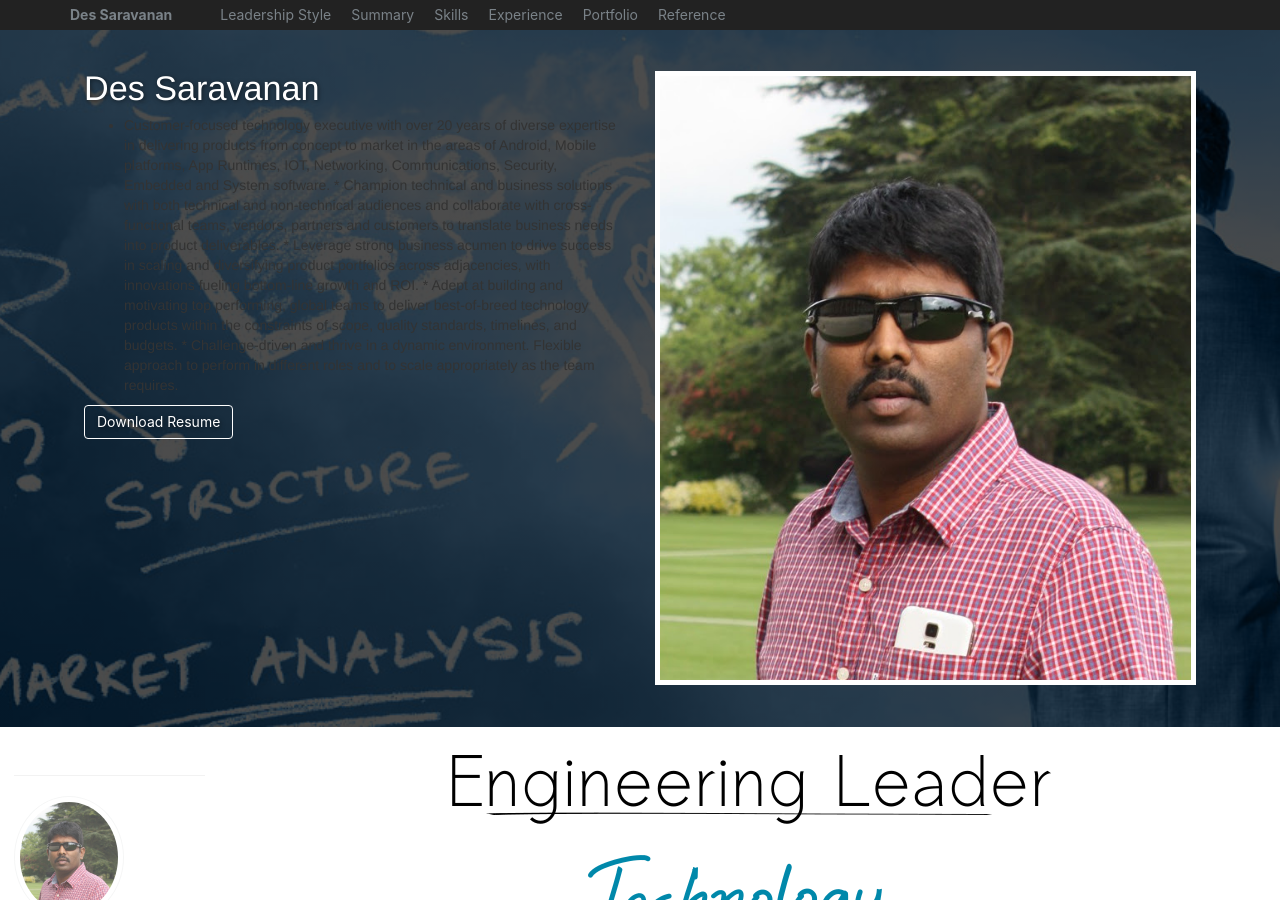
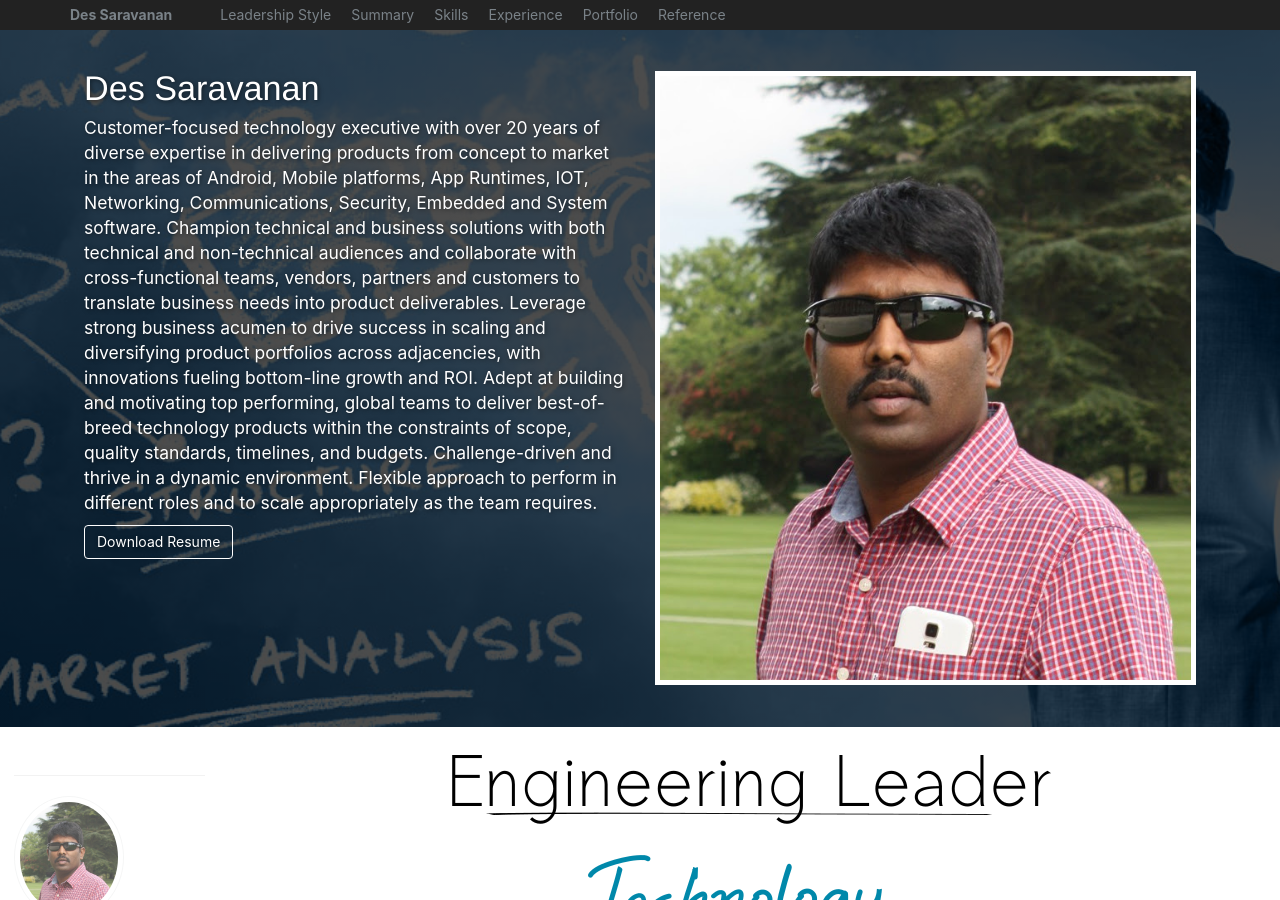
Before and after one commit to nitheeshkl/des, a Jekyll site: the page built from _pages/home.md, in a window 1280 px wide and 900 px high. Built offline with Jekyll 4.4.1, drawn with Linux system fonts in a browser that asks for light colours.

Commit message:
make it visible

```diff
--- a/_pages/home.md
+++ b/_pages/home.md
@@ -2,13 +2,7 @@
 layout: archive
 permalink: /
 author_profile: true
-excerpt: "
-* Customer-focused technology executive with over 20 years of diverse expertise in delivering products from concept to market in the areas of Android, Mobile platforms, App Runtimes, IOT, Networking, Communications, Security, Embedded and System software.
-* Champion technical and business solutions with both technical and non-technical audiences and collaborate with cross-functional teams, vendors, partners and customers to translate business needs into product deliverables.
-* Leverage strong business acumen to drive success in scaling and diversifying product portfolios across adjacencies, with innovations fueling bottom-line growth and ROI.
-* Adept at building and motivating top performing, global teams to deliver best-of-breed technology products within the constraints of scope, quality standards, timelines, and budgets.
-* Challenge-driven and thrive in a dynamic environment. Flexible approach to perform in different roles and to scale appropriately as the team requires.
-"
+excerpt: "Customer-focused technology executive with over 20 years of diverse expertise in delivering products from concept to market in the areas of Android, Mobile platforms, App Runtimes, IOT, Networking, Communications, Security, Embedded and System software. Champion technical and business solutions with both technical and non-technical audiences and collaborate with cross-functional teams, vendors, partners and customers to translate business needs into product deliverables. Leverage strong business acumen to drive success in scaling and diversifying product portfolios across adjacencies, with innovations fueling bottom-line growth and ROI. Adept at building and motivating top performing, global teams to deliver best-of-breed technology products within the constraints of scope, quality standards, timelines, and budgets. Challenge-driven and thrive in a dynamic environment. Flexible approach to perform in different roles and to scale appropriately as the team requires."
 header:
     overlay_image: banner_bg.jpg
     overlay_image_2: bio-photo.jpg
```
